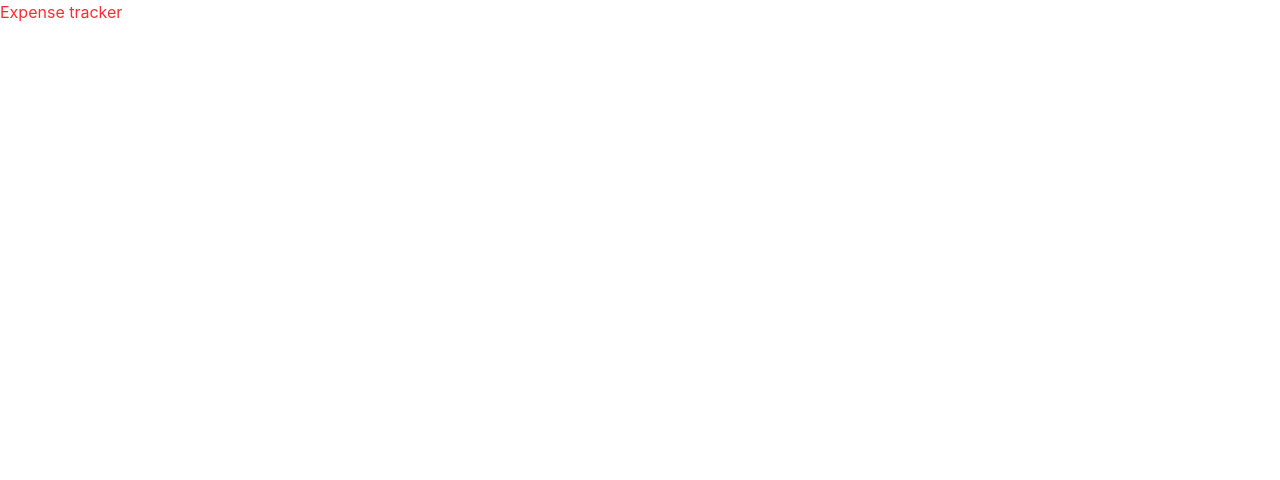
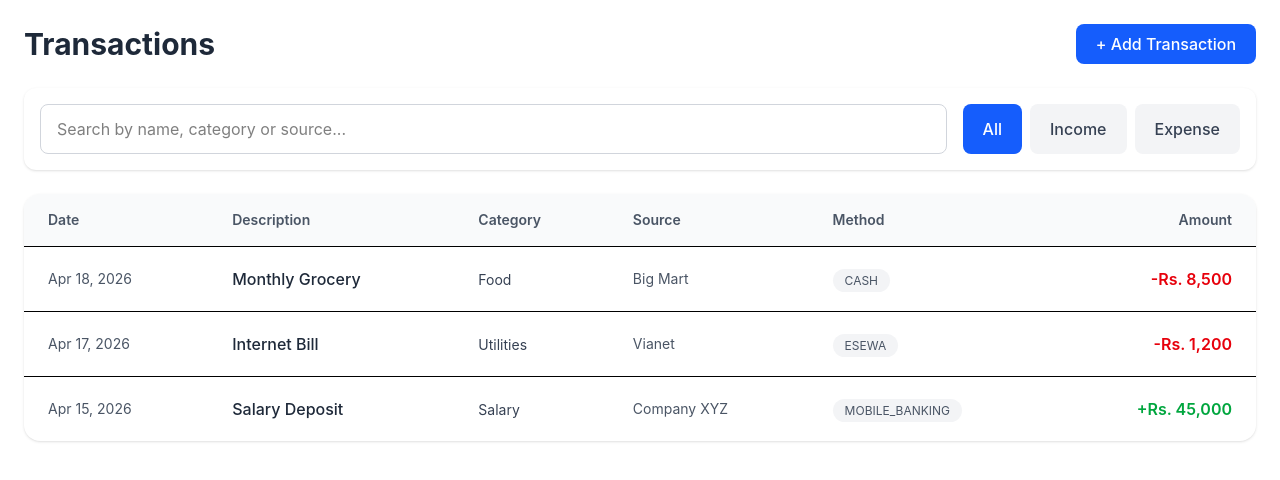
Before and after one commit to ProAbhi12/Expense-Tracker-B, a React (Vite) app: page / in a window 1280 px wide. Shown: the top 480 px of the page. Built offline with nearby package versions, Linux system fonts and the light colour scheme.

Commit message:
added TransactionsPage and TransactionFilters and TransactionTable Components

```diff
--- a/package.json
+++ b/package.json
@@ -12,18 +12,20 @@
   "dependencies": {
     "@tailwindcss/vite": "^4.2.2",
     "react": "^19.2.4",
-    "react-dom": "^19.2.4",
-    "tailwindcss": "^4.2.2"
+    "react-dom": "^19.2.4"
   },
   "devDependencies": {
     "@eslint/js": "^9.39.4",
     "@types/react": "^19.2.14",
     "@types/react-dom": "^19.2.3",
     "@vitejs/plugin-react": "^6.0.1",
+    "autoprefixer": "^10.5.0",
     "eslint": "^9.39.4",
     "eslint-plugin-react-hooks": "^7.0.1",
     "eslint-plugin-react-refresh": "^0.5.2",
     "globals": "^17.4.0",
+    "postcss": "^8.5.10",
+    "tailwindcss": "^4.2.2",
     "vite": "^8.0.4"
   }
 }
--- /dev/null
+++ b/src/TransactionsPage.jsx
@@ -0,0 +1,80 @@
+import React, { useState } from 'react';
+import TransactionTable from './components/TransactionTable';
+import TransactionFilters from './components/TransactionFilters';
+
+const mockTransactions = [
+  {
+    id: 1,
+    name: "Salary Deposit",
+    type: "INCOME",
+    category: { name: "Salary" },
+    source: "Company XYZ",
+    reason: "MOBILE_BANKING",
+    date: "2026-04-15",
+    amount: 45000
+  },
+  {
+    id: 2,
+    name: "Monthly Grocery",
+    type: "EXPENSE",
+    category: { name: "Food" },
+    source: "Big Mart",
+    reason: "CASH",
+    date: "2026-04-18",
+    amount: 8500
+  },
+  {
+    id: 3,
+    name: "Internet Bill",
+    type: "EXPENSE",
+    category: { name: "Utilities" },
+    source: "Vianet",
+    reason: "ESEWA",
+    date: "2026-04-17",
+    amount: 1200
+  }
+];
+
+export default function TransactionsPage() {
+  const [transactions] = useState(mockTransactions);
+  const [filterType, setFilterType] = useState("ALL");
+  const [searchTerm, setSearchTerm] = useState("");
+
+  // Filter logic
+  const filteredTransactions = transactions
+    .filter((tx) => {
+      const matchesType = filterType === "ALL" || tx.type === filterType;
+      const matchesSearch =
+        tx.name.toLowerCase().includes(searchTerm.toLowerCase()) ||
+        tx.category.name.toLowerCase().includes(searchTerm.toLowerCase()) ||
+        tx.source.toLowerCase().includes(searchTerm.toLowerCase());
+      return matchesType && matchesSearch;
+    })
+    .sort((a, b) => new Date(b.date) - new Date(a.date));
+
+  return (
+    <div className="p-6 space-y-6">
+      {/* Header */}
+      <div className="flex justify-between items-center">
+        <h1 className="text-3xl font-bold text-gray-800">Transactions</h1>
+        <button
+          className="bg-blue-600 hover:bg-blue-700 text-white px-5 py-2 rounded-lg flex items-center gap-2 font-medium"
+          onClick={() => alert("Add Transaction Modal will open here")}
+        >
+          + Add Transaction
+        </button>
+      </div>
+
+      {/* Filters */}
+      <TransactionFilters
+        filterType={filterType}
+        setFilterType={setFilterType}
+        searchTerm={searchTerm}
+        setSearchTerm={setSearchTerm}
+      />
+
+      {/* Transaction Table */}
+      <TransactionTable transactions={filteredTransactions} />
+    </div>
+  );
+}
--- /dev/null
+++ b/src/components/TransactionFIlters.jsx
@@ -0,0 +1,57 @@
+import React from 'react';
+
+export default function TransactionFilters({
+  filterType,
+  setFilterType,
+  searchTerm,
+  setSearchTerm
+}) {
+  return (
+    <div className="flex flex-col md:flex-row gap-4 bg-white p-4 rounded-xl shadow-sm">
+      {/* Search Input */}
+      <div className="flex-1">
+        <input
+          type="text"
+          placeholder="Search by name, category or source..."
+          value={searchTerm}
+          onChange={(e) => setSearchTerm(e.target.value)}
+          className="w-full px-4 py-3 border border-gray-300 rounded-lg focus:outline-none focus:ring-2 focus:ring-blue-500"
+        />
+      </div>
+
+      {/* Type Filter */}
+      <div className="flex gap-2">
+        <button
+          onClick={() => setFilterType("ALL")}
+          className={`px-5 py-3 rounded-lg font-medium transition-all ${
+            filterType === "ALL"
+              ? "bg-blue-600 text-white"
+              : "bg-gray-100 hover:bg-gray-200 text-gray-700"
+          }`}
+        >
+          All
+        </button>
+        <button
+          onClick={() => setFilterType("INCOME")}
+          className={`px-5 py-3 rounded-lg font-medium transition-all ${
+            filterType === "INCOME"
+              ? "bg-green-600 text-white"
+              : "bg-gray-100 hover:bg-gray-200 text-gray-700"
+          }`}
+        >
+          Income
+        </button>
+        <button
+          onClick={() => setFilterType("EXPENSE")}
+          className={`px-5 py-3 rounded-lg font-medium transition-all ${
+            filterType === "EXPENSE"
+              ? "bg-red-600 text-white"
+              : "bg-gray-100 hover:bg-gray-200 text-gray-700"
+          }`}
+        >
+          Expense
+        </button>
+      </div>
+    </div>
+  );
+}
--- /dev/null
+++ b/src/components/TransactionTable.jsx
@@ -0,0 +1,67 @@
+import React from 'react';
+
+export default function TransactionTable({ transactions }) {
+  const getTypeColor = (type) => {
+    return type === "INCOME"
+      ? "bg-green-100 text-green-700"
+      : "bg-red-100 text-red-700";
+  };
+
+  const formatDate = (dateString) => {
+    return new Date(dateString).toLocaleDateString('en-US', {
+      year: 'numeric',
+      month: 'short',
+      day: 'numeric'
+    });
+  };
+
+  return (
+    <div className="bg-white rounded-2xl shadow-sm overflow-hidden">
+      <table className="w-full">
+        <thead className="bg-gray-50 border-b">
+          <tr>
+            <th className="px-6 py-4 text-left text-sm font-semibold text-gray-600">Date</th>
+            <th className="px-6 py-4 text-left text-sm font-semibold text-gray-600">Description</th>
+            <th className="px-6 py-4 text-left text-sm font-semibold text-gray-600">Category</th>
+            <th className="px-6 py-4 text-left text-sm font-semibold text-gray-600">Source</th>
+            <th className="px-6 py-4 text-left text-sm font-semibold text-gray-600">Method</th>
+            <th className="px-6 py-4 text-right text-sm font-semibold text-gray-600">Amount</th>
+          </tr>
+        </thead>
+        <tbody className="divide-y">
+          {transactions.map((tx) => (
+            <tr key={tx.id} className="hover:bg-gray-50 transition-colors">
+              <td className="px-6 py-5 text-sm text-gray-600">
+                {formatDate(tx.date)}
+              </td>
+              <td className="px-6 py-5 font-medium text-gray-800">
+                {tx.name}
+              </td>
+              <td className="px-6 py-5">
+                <span className="text-sm text-gray-700">{tx.category.name}</span>
+              </td>
+              <td className="px-6 py-5 text-sm text-gray-600">{tx.source}</td>
+              <td className="px-6 py-5">
+                <span className="text-xs px-3 py-1 bg-gray-100 rounded-full text-gray-600">
+                  {tx.reason}
+                </span>
+              </td>
+              <td className="px-6 py-5 text-right font-semibold">
+                <span className={tx.type === "INCOME" ? "text-green-600" : "text-red-600"}>
+                  {tx.type === "INCOME" ? "+" : "-"}
+                  Rs. {tx.amount.toLocaleString()}
+                </span>
+              </td>
+            </tr>
+          ))}
+        </tbody>
+      </table>
+
+      {transactions.length === 0 && (
+        <div className="text-center py-12 text-gray-500">
+          No transactions found
+        </div>
+      )}
+    </div>
+  );
+}
--- a/src/main.jsx
+++ b/src/main.jsx
@@ -2,9 +2,10 @@ import { StrictMode } from "react";
 import { createRoot } from "react-dom/client";
 import "./index.css";
 import App from "./App.jsx";
+import TransactionsPage from "./TransactionsPage.jsx";
 
 createRoot(document.getElementById("root")).render(
   <StrictMode>
-    <App />
+    <TransactionsPage/>
   </StrictMode>,
 );
```
Also changed, not shown: 1 other file (tests, documents, lock files or other folders).
